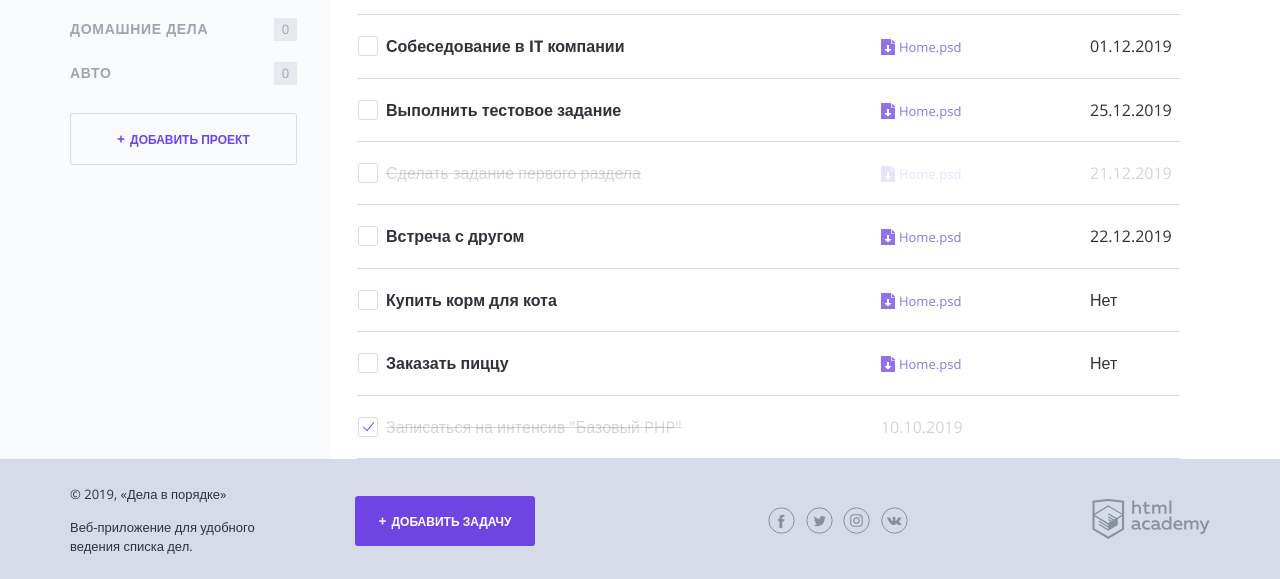
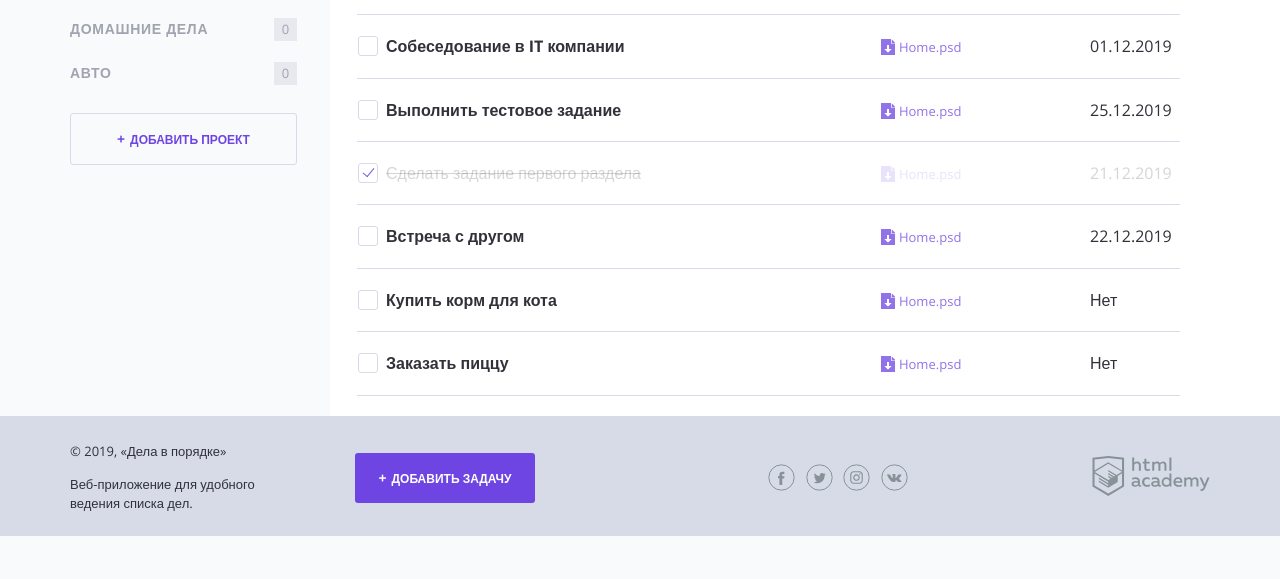
Before and after one commit to ApolloBear/193690-doingsdone, a PHP site: page / in a window 1280 px wide. Shown: the part 264-843 px from the top of the page. After the commit the page ends 800 px from the top, so only its background shows below. Run offline with PHP 8.4, Linux system fonts and the light colour scheme.

Commit message:
Готовое задание

```diff
--- a/index.php
+++ b/index.php
@@ -1,44 +1,47 @@
 <?php
 // показывать или нет выполненные задачи
 $show_complete_tasks = rand(0, 1);
-$work = ["Входящие", "Учеба", "Работа", "Домашние дела", "Авто"];
-$task1 = [
+$projects = ["Входящие", "Учеба", "Работа", "Домашние дела", "Авто"];
+
+
+$tasks = [
+    [
         'task' => 'Собеседование в IT компании',
         'date' => '01.12.2019',
         'category' => 'Работа',
         'compleate' => 'Нет'
-];
-$task2 = [
+    ],
+    [
             'task' => 'Выполнить тестовое задание',
             'date' => '25.12.2019',
             'category' => 'Работа',
             'compleate' => 'Нет'
-];
-$task3 = [
+    ],
+    [
             'task' => 'Сделать задание первого раздела',
             'date' => '21.12.2019',
             'category' => 'Учеба',
             'compleate' => 'Да'
-];
-$task4 = [
+    ],
+    [
             'task' => 'Встреча с другом',
             'date' => '22.12.2019',
             'category' => 'Входящие',
             'compleate' => 'Нет'
-];
-$task5 = [
+    ],
+    [
             'task' => 'Купить корм для кота',
             'date' => 'Нет',
             'category' => 'Домашние дела',
             'compleate' => 'Нет'
-];
-$task6 = [
+    ],
+    [
             'task' => 'Заказать пиццу',
             'date' => 'Нет',
             'category' => 'Домашние дела',
             'compleate' => 'Нет'
+    ]
 ];
-$tasks = [$task1, $task2, $task3, $task4, $task5, $task6];
 ?>
 <!DOCTYPE html>
 <html lang="ru">
@@ -84,9 +87,9 @@ $tasks = [$task1, $task2, $task3, $task4, $task5, $task6];
 
                 <nav class="main-navigation">
                     <ul class="main-navigation__list">
-                        <?php foreach ($work as $key => $item): ?>
+                        <?php foreach ($projects as $project): ?>
                             <li class="main-navigation__list-item">
-                            <a class="main-navigation__list-item-link" href="#"><?=$item; ?></a>
+                                <a class="main-navigation__list-item-link" href="#"><?=$project; ?></a>
                                 <span class="main-navigation__list-item-count">0</span>
                             </li>
                         <?php endforeach; ?>
@@ -115,19 +118,19 @@ $tasks = [$task1, $task2, $task3, $task4, $task5, $task6];
                     </nav>
 
                     <label class="checkbox">
-                        <!--добавить сюда аттрибут "checked", если переменная $show_complete_tasks равна единице-->
                         <input class="checkbox__input visually-hidden show_completed" type="checkbox" <?php if ($show_complete_tasks): ?>checked<?php endif; ?>>
                         <span class="checkbox__text">Показывать выполненные</span>
                     </label>
                 </div>
 
                 <table class="tasks">
-                    <?php foreach ($tasks as $key => $item): ?>
-                    <tr class="tasks__item task <?php if ($item['compleate'] == 'Да'): ?>task--completed<?php endif; ?>">
+                    <?php foreach ($tasks as $task): ?>
+                        <?php if ($task['compleate'] === 'Нет'): ?>
+                            <tr class="tasks__item task">
                                 <td class="task__select">
                                     <label class="checkbox task__checkbox">
                                         <input class="checkbox__input visually-hidden task__checkbox" type="checkbox" value="1">
-                                <span class="checkbox__text"><?=$item['task']; ?></span>
+                                        <span class="checkbox__text"><?=$task['task']; ?></span>
                                     </label>
                                 </td>
 
@@ -135,24 +138,25 @@ $tasks = [$task1, $task2, $task3, $task4, $task5, $task6];
                                     <a class="download-link" href="#">Home.psd</a>
                                 </td>
 
-                        <td class="task__date"><?=$item['date']; ?></td>
+                                <td class="task__date"><?=$task['date']; ?></td>
                             </tr>
-                    <?php endforeach; ?>
-                    <?php if ($show_complete_tasks): ?>
+                        <?php elseif($show_complete_tasks): ?>
                             <tr class="tasks__item task task--completed">
                                 <td class="task__select">
                                     <label class="checkbox task__checkbox">
-                                <input class="checkbox__input visually-hidden" type="checkbox" checked>
-                                <span class="checkbox__text">Записаться на интенсив "Базовый PHP"</span>
+                                        <input class="checkbox__input visually-hidden task__checkbox" type="checkbox" value="1" checked>
+                                        <span class="checkbox__text"><?=$task['task']; ?></span>
                                     </label>
                                 </td>
-                        <td class="task__date">10.10.2019</td>
 
-                        <td class="task__controls">
+                                <td class="task__file">
+                                    <a class="download-link" href="#">Home.psd</a>
                                 </td>
+
+                                <td class="task__date"><?=$task['date']; ?></td>
                             </tr>
                         <?php endif; ?>
-                    <!--показывать следующий тег <tr/>, если переменная $show_complete_tasks равна единице-->
+                    <?php endforeach; ?>
                 </table>
             </main>
         </div>
```
Lines whose indentation alone changed are shown as unchanged.
